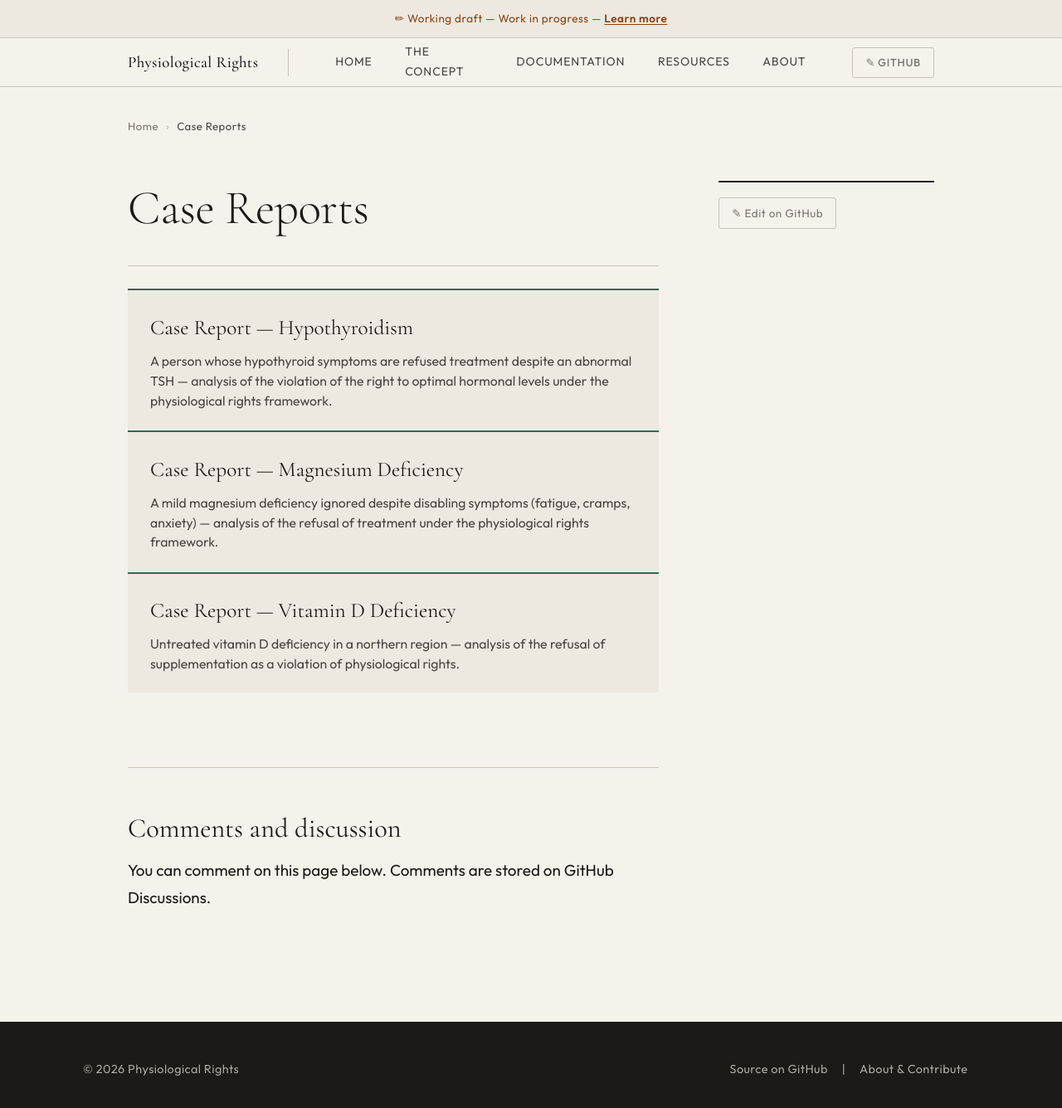
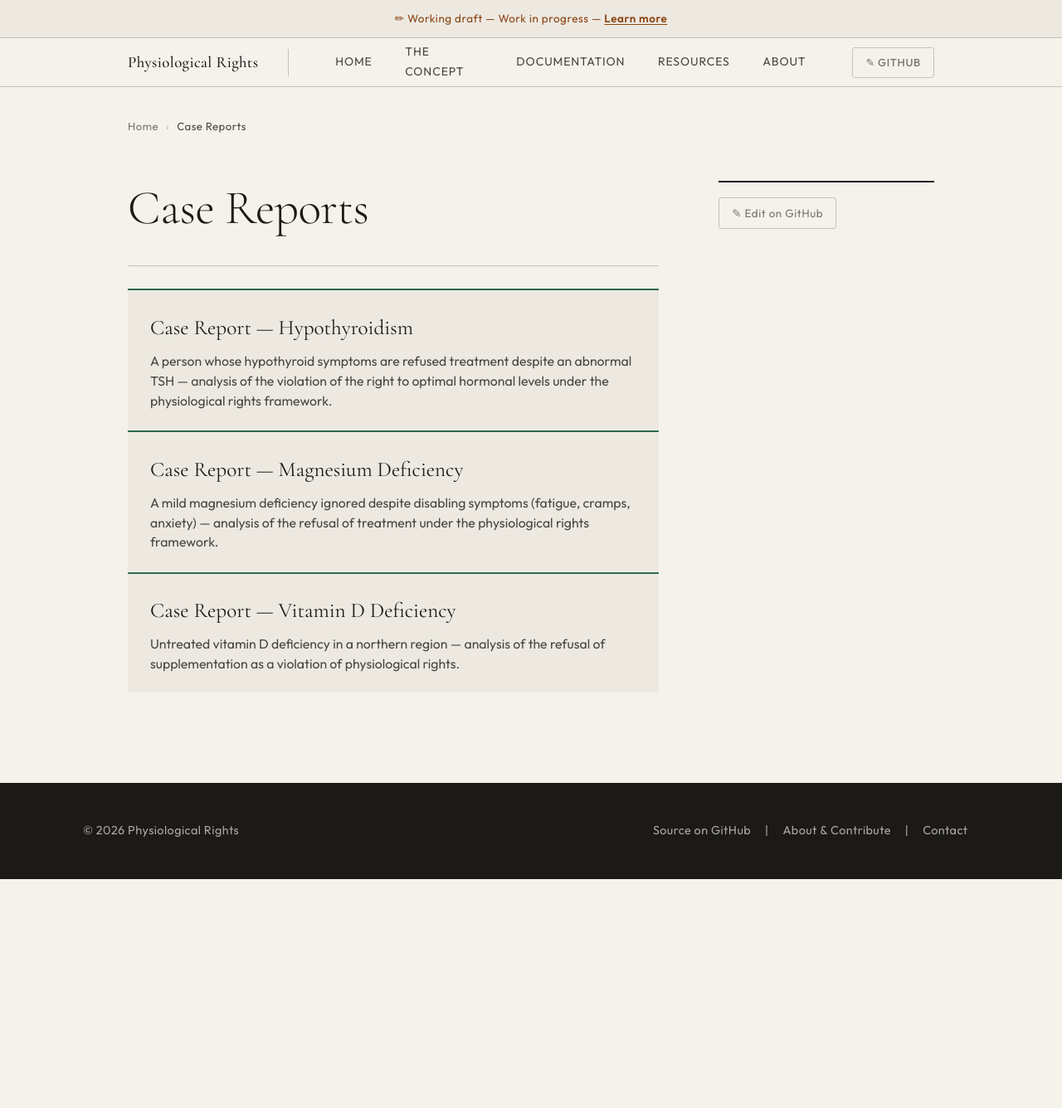
Before and after one commit to PerigGouanvic/physiological-rights, a Jekyll site: the page built from reports/index.md, in a window 1280 px wide and 1347 px high. Shown: the top 1336 px of the window at 83% size. Built offline with Jekyll 4.4.1, drawn with Linux system fonts in a browser that asks for light colours; comment, search, counter and statistics services are not loaded.

Commit message:
site: remove comments/discussion, add Contact link in footer
Giscus block and its orphan CSS removed. Footer gains a discreet
Contact link (mailto, anchor text only, @ HTML-entity encoded as light
scraper deterrence).

```diff
--- a/_layouts/default.html
+++ b/_layouts/default.html
@@ -128,27 +128,6 @@
     <!-- MAIN CONTENT -->
     <main class="content">
         {{ content }}
-
-        <div class="comments-section">
-            <h2>Comments and discussion</h2>
-            <p class="comment-intro">You can comment on this page below. Comments are stored on GitHub Discussions.</p>
-            <script src="https://giscus.app/client.js"
-                    data-repo="PerigGouanvic/physiological-rights"
-                    data-repo-id=""
-                    data-category="General"
-                    data-category-id=""
-                    data-mapping="pathname"
-                    data-strict="0"
-                    data-reactions-enabled="1"
-                    data-emit-metadata="0"
-                    data-input-position="top"
-                    data-theme="light"
-                    data-lang="en"
-                    data-loading="lazy"
-                    crossorigin="anonymous"
-                    async>
-            </script>
-        </div>
     </main>
 
     <!-- ASIDE / SIDEBAR -->
@@ -193,6 +172,8 @@
             <a href="https://github.com/PerigGouanvic/physiological-rights" target="_blank" rel="noopener">Source on GitHub</a>
             |
             <a href="{{ '/about/' | relative_url }}">About &amp; Contribute</a>
+            |
+            <a href="mailto:perig.gouanvic&#64;gmail.com">Contact</a>
         </p>
     </div>
 </footer>
--- a/assets/css/style.css
+++ b/assets/css/style.css
@@ -578,32 +578,6 @@ header {
 
 .content pre code { border: none; background: none; padding: 0; font-size: 0.85rem; }
 
-/* ── COMMENTS SECTION ── */
-.comments-section {
-  margin-top: 5rem;
-  padding-top: 3rem;
-  border-top: 1px solid var(--rule);
-  max-width: var(--col-width);
-}
-
-.comments-section h2 {
-  font-family: var(--serif);
-  font-weight: 400;
-  font-size: 1.8rem;
-  color: var(--ink);
-  margin: 0 0 0.75rem;
-  padding-top: 0;
-  border-top: none;
-}
-
-.comment-intro {
-  font-family: var(--ui);
-  font-size: 0.85rem;
-  color: var(--ink-light);
-  margin-bottom: 2rem;
-  max-width: var(--col-width);
-}
-
 /* ── INDEX CARDS (used on listing pages) ── */
 .card {
   background: var(--bg-warm);
```
